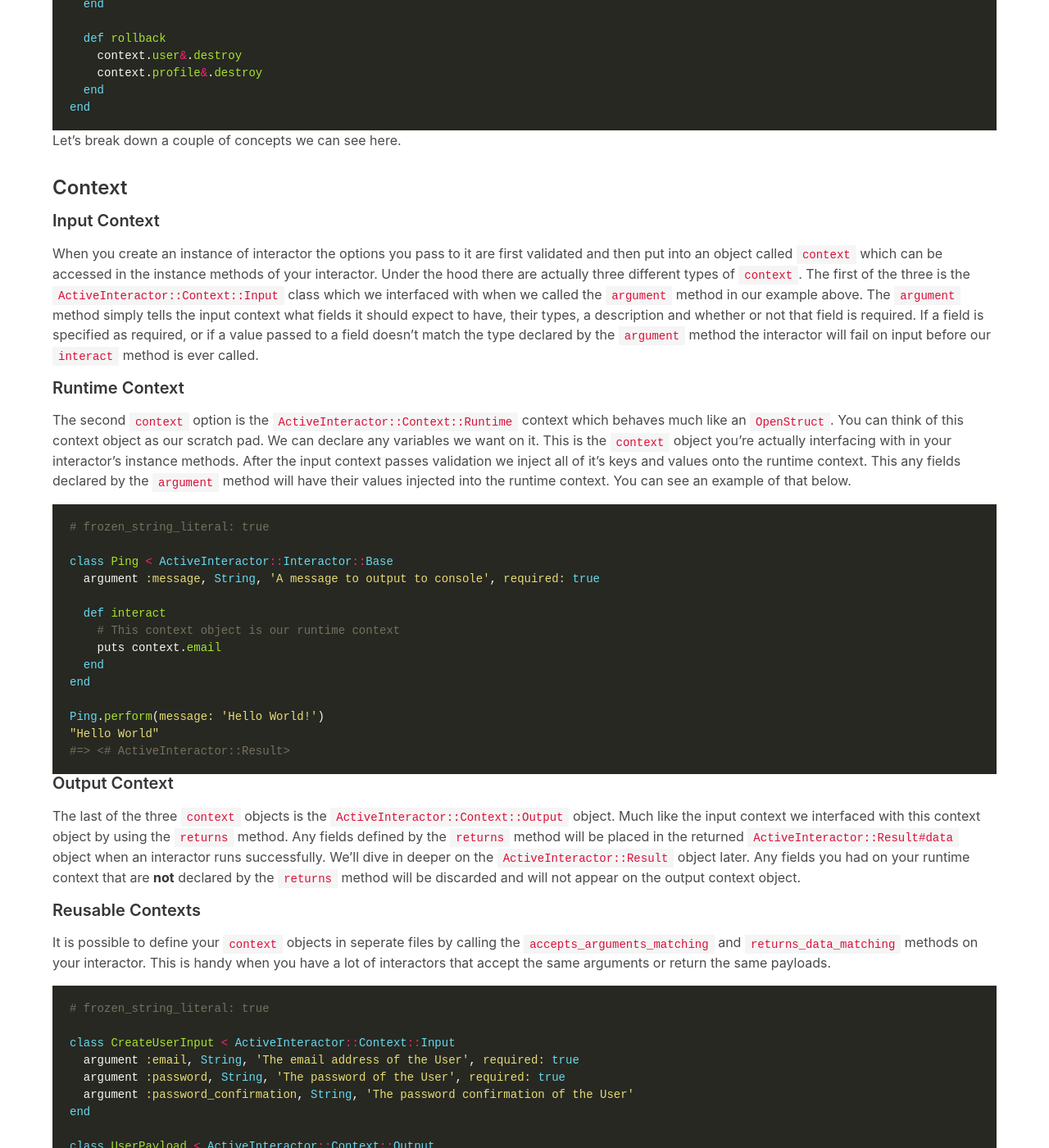
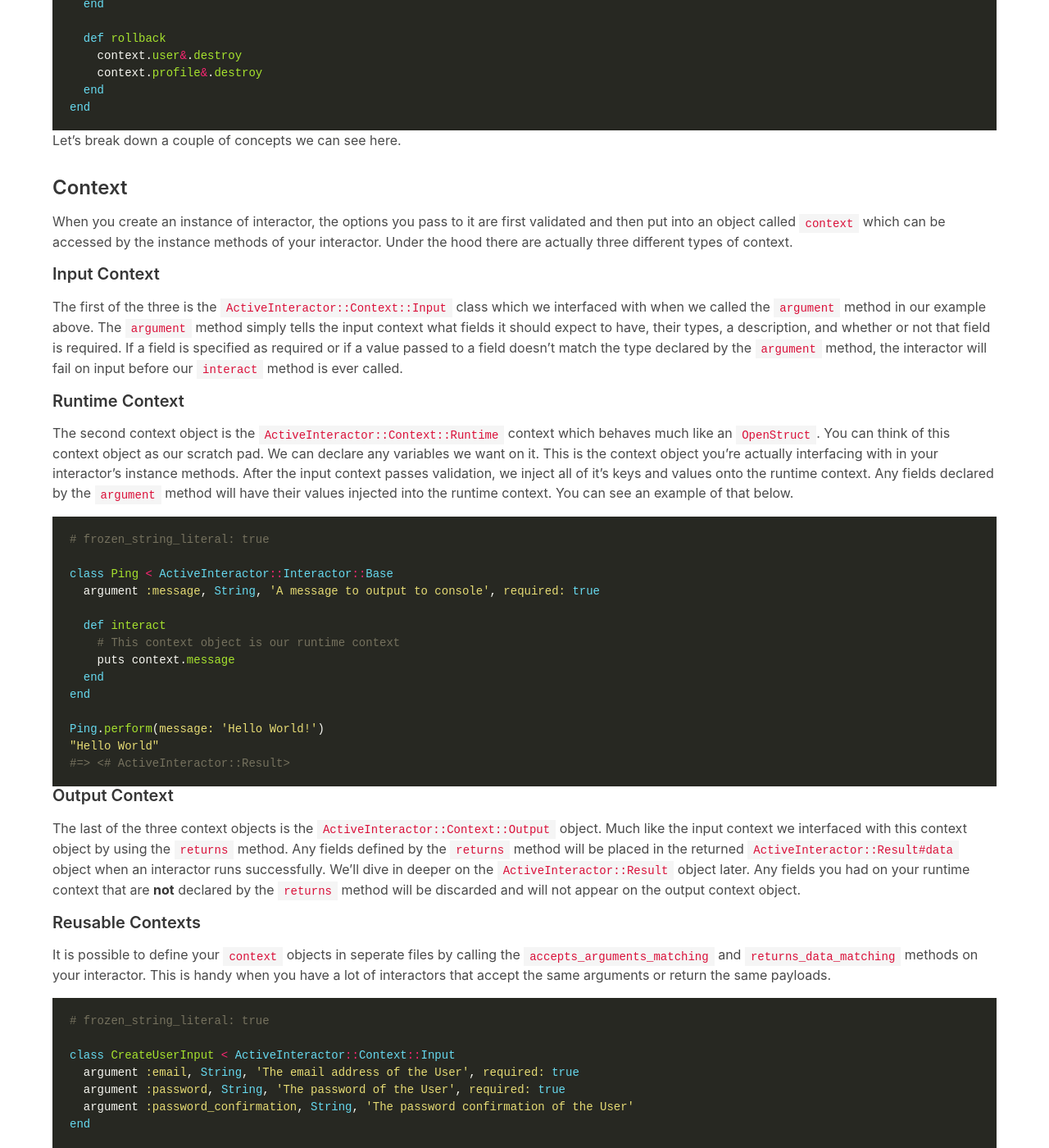
Before and after one commit to activeinteractor/activeinteractor.github.io, a Jekyll site: the page built from getting-started.md, in a window 1280 px wide and 1400 px high, scrolled down 1026 px. Shown: the whole window at 82% size. Built offline with Jekyll 4.4.1, drawn with Linux system fonts in a browser that asks for light colours.

Commit message:
grammar and spelling

````diff
--- a/getting-started.md
+++ b/getting-started.md
@@ -62,21 +62,22 @@ Let's break down a couple of concepts we can see here.
 
 ### Context
 
+When you create an instance of interactor, the options you pass to it are first validated and then put into an object called `context`
+which can be accessed by the instance methods of your interactor.  Under the hood there are actually three different types of context.
+
 #### Input Context
 
-When you create an instance of interactor the options you pass to it are first validated and then put into an object called `context`
-which can be accessed in the instance methods of your interactor.  Under the hood there are actually three different types of `context`.
 The first of the three is the `ActiveInteractor::Context::Input` class which we interfaced with when we called the `argument` method in
-our example above.  The `argument` method simply tells the input context what fields it should expect to have, their types, a description
-and whether or not that field is required.  If a field is specified as required, or if a value passed to a field doesn't match the type
-declared by the `argument` method the interactor will fail on input before our `interact` method is ever called.
+our example above.  The `argument` method simply tells the input context what fields it should expect to have, their types, a description,
+and whether or not that field is required.  If a field is specified as required or if a value passed to a field doesn't match the type
+declared by the `argument` method, the interactor will fail on input before our `interact` method is ever called.
 
 #### Runtime Context
 
-The second `context` option is the `ActiveInteractor::Context::Runtime` context which behaves much like an `OpenStruct`.  You can think of
-this context object as our scratch pad.  We can declare any variables we want on it.  This is the `context` object you're actually interfacing
-with in your interactor's instance methods.  After the input context passes validation we inject all of it's keys and values onto the runtime
-context.  This any fields declared by the `argument` method will have their values injected into the runtime context.  You can see an example of that
+The second context object is the `ActiveInteractor::Context::Runtime` context which behaves much like an `OpenStruct`.  You can think of
+this context object as our scratch pad.  We can declare any variables we want on it.  This is the context object you're actually interfacing
+with in your interactor's instance methods.  After the input context passes validation, we inject all of it's keys and values onto the runtime
+context.  Any fields declared by the `argument` method will have their values injected into the runtime context.  You can see an example of that
 below.
 
 ```ruby
@@ -87,7 +88,7 @@ class Ping < ActiveInteractor::Interactor::Base
 
   def interact
     # This context object is our runtime context
-    puts context.email
+    puts context.message
   end
 end
 
@@ -98,7 +99,7 @@ Ping.perform(message: 'Hello World!')
 
 #### Output Context
 
-The last of the three `context` objects is the `ActiveInteractor::Context::Output` object.  Much like the input context we interfaced with this
+The last of the three context objects is the `ActiveInteractor::Context::Output` object.  Much like the input context we interfaced with this
 context object by using the `returns` method.  Any fields defined by the `returns` method will be placed in the returned `ActiveInteractor::Result#data`
 object when an interactor runs successfully.  We'll dive in deeper on the `ActiveInteractor::Result` object later. Any fields you had on your runtime
 context that are **not** declared by the `returns` method will be discarded and will not appear on the output context object.
````
